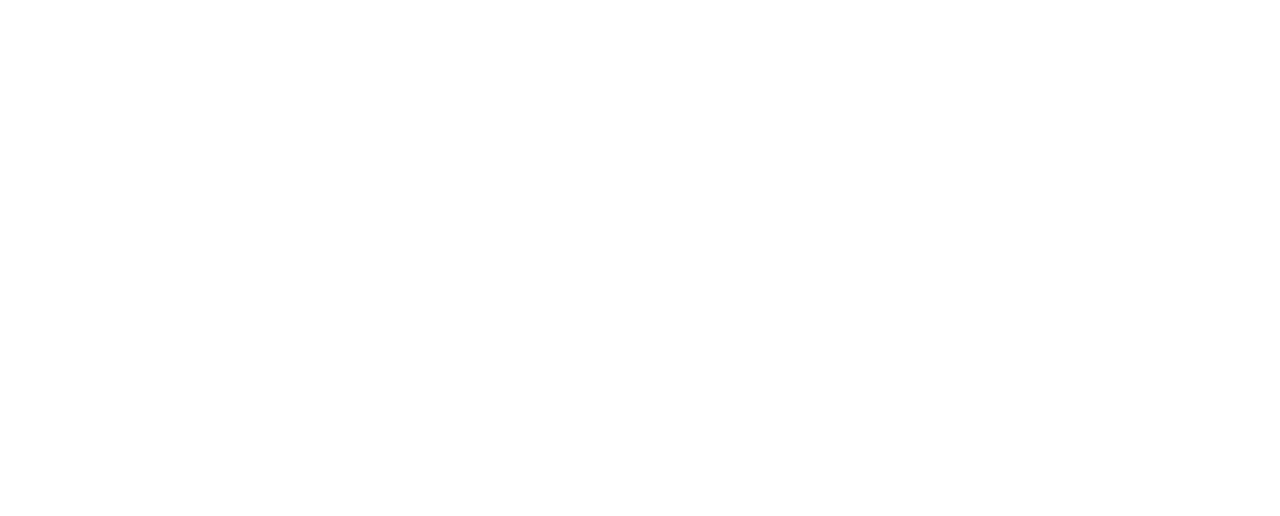
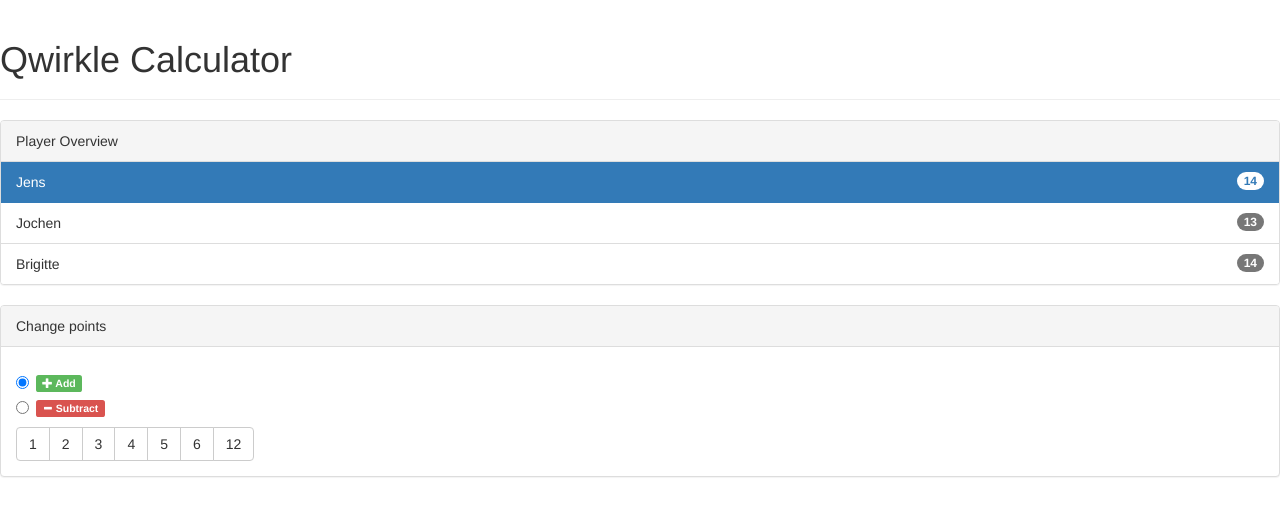
Before and after one commit to JaegerJens/QwirkleCalculator, a plain HTML site: page QwirkleCalculator/index.html in a window 1280 px wide. Drawn offline with Linux system fonts and the light colour scheme.

Commit message:
create simple bootstrap design for calculator

```diff
--- a/QwirkleCalculator/index.html
+++ b/QwirkleCalculator/index.html
@@ -1,9 +1,59 @@
 <!DOCTYPE html>
 <html xmlns="http://www.w3.org/1999/xhtml">
 <head>
-    <title></title>
+    <title>Qwirkle Calculator</title>
+    <link href="dist/bootstrap-3.3.2/css/bootstrap.min.css" rel="stylesheet" />
 </head>
 <body>
+    <div class="page-header">
+        <h1>Qwirkle Calculator</h1>
+    </div>
 
+    <div class="panel panel-default">
+        <div class="panel-heading">Player Overview</div>
+        <ul class="list-group">
+            <li class="list-group-item active">
+                Jens <span class="badge">14</span>
+            </li>
+            <li class="list-group-item">
+                Jochen <span class="badge">13</span>
+            </li>
+            <li class="list-group-item">
+                Brigitte <span class="badge">14</span>
+            </li>
+        </ul>
+    </div>
+
+    <div class="panel panel-default">
+        <div class="panel-heading">Change points</div>
+        <div class="panel-body">
+            <div class="radio">
+                <label>
+                    <input type="radio" name="operation" id="addRadio" value="add" checked />
+                    <span class="label label-success"><span class="glyphicon glyphicon-plus"></span> Add</span>
+                </label>
+            </div>
+            <div class="radio">
+                <label>
+                    <input type="radio" name="operation" id="subtractRadio" value="subtract" />
+                    <span class="label label-danger"><span class="glyphicon glyphicon-minus"></span> Subtract</span>
+                </label>
+            </div>
+
+            <div class="btn-group" role="group" aria-label="Round">
+                <button type="button" class="btn btn-default">1</button>
+                <button type="button" class="btn btn-default">2</button>
+                <button type="button" class="btn btn-default">3</button>
+                <button type="button" class="btn btn-default">4</button>
+                <button type="button" class="btn btn-default">5</button>
+                <button type="button" class="btn btn-default">6</button>
+                <button type="button" class="btn btn-default">12</button>
+            </div>
+        </div>
+    </div>
+
+    <script src="dist/jquery-1.11.2/jquery-1.11.2.min.js"></script>
+    <script src="dist/bootstrap-3.3.2/js/bootstrap.min.js"></script>
+    <script src="dist/knockout.js-3.2.0/knockout-3.2.0.js"></script>
 </body>
 </html>
```
